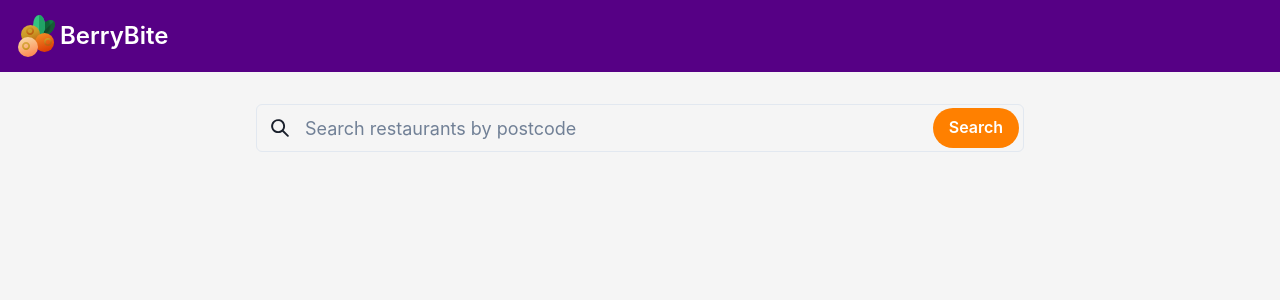
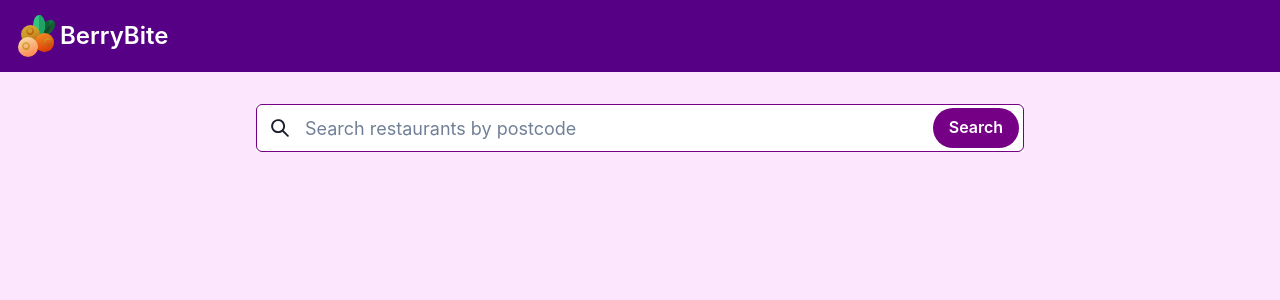
Before and after one commit to sjunaiduk/berrybites, a React (Vite) app in the folder src/berrybite.ui/: page / in a window 1280 px wide. Shown: the top 300 px of the page. Built offline with nearby package versions, Linux system fonts and the light colour scheme.

Commit message:
add box shadow to restaurant card, restyle searchbar. add check in app.tsx if there is no restaurant data

```diff
--- a/src/berrybite.ui/src/App.tsx
+++ b/src/berrybite.ui/src/App.tsx
@@ -1,4 +1,12 @@
-import { Container, Flex, Skeleton, Stack } from "@chakra-ui/react";
+import {
+  Box,
+  Container,
+  Flex,
+  Heading,
+  Skeleton,
+  Stack,
+  Text,
+} from "@chakra-ui/react";
 import Navbar from "./components/Navbar/Navbar";
 import RestaurantsGrid from "./components/RestaurantsGrid/RestaurantsGrid";
 import SearchBar from "./components/SearchBar/SearchBar";
@@ -10,12 +18,25 @@ import RestaurantCard from "./components/RestaurantCard/RestaurantCard";
 function App() {
   const [postcode, setPostcode] = useState("");
 
-  const { data, refetch, isLoading } = useRestaurants(postcode);
+  const { data, refetch, isLoading, isFetched } = useRestaurants(postcode);
 
   // When postcode state changes, the data return changes automatically
   // By only 'computing' restaraunt data when isLoading changes
   // the restaraunts currently shown will only change when the user clicks 'search' for a valid postcode.
   const restaurantData = useMemo(() => data, [isLoading]);
+
+  if (isFetched && restaurantData?.length === 0) {
+    return (
+      <Box mt={4} textAlign="center" p={5}>
+        <Heading size="lg" mb={2}>
+          No Restaurants Found
+        </Heading>
+        <Text fontSize="md">
+          We couldn't find any restaurants matching your search.
+        </Text>
+      </Box>
+    );
+  }
   return (
     <>
       <Navbar />
--- a/src/berrybite.ui/src/components/RestaurantCard/RestaurantCard.tsx
+++ b/src/berrybite.ui/src/components/RestaurantCard/RestaurantCard.tsx
@@ -18,6 +18,7 @@ interface Props {
 const RestaurantCard = ({ restaurant }: Props) => {
   return (
     <Card
+      boxShadow={"1px 1px 1px 0px #000000a6"}
       data-testid="restaurant-card"
       minW={"320px"}
       px={4}
--- a/src/berrybite.ui/src/components/SearchBar/SearchBar.tsx
+++ b/src/berrybite.ui/src/components/SearchBar/SearchBar.tsx
@@ -33,11 +33,16 @@ function SearchBar({ postcode, setPostcode, fetchData }: Props) {
 
   return (
     <FormControl isInvalid={!isValid}>
-      <InputGroup mt={8} size="lg">
+      <InputGroup mt={8} size="lg" background={"white"}>
         <InputLeftElement>
           <SearchIcon />
         </InputLeftElement>
         <Input
+          border={"1.5px solid #760085"}
+          _focus={{
+            borderColor: "#760085",
+          }}
+          _hover={{}}
           data-testid={"postcode-searchbar"}
           placeholder="Search restaurants by postcode"
           textOverflow={"ellipsis"}
@@ -53,8 +58,8 @@ function SearchBar({ postcode, setPostcode, fetchData }: Props) {
         <InputRightElement width="6rem">
           <Button
             data-testid={"postcode-search-button"}
-            _hover={{ bg: "#ff9000" }}
-            backgroundColor={"#ff8000"}
+            _hover={{ bg: "#900085" }}
+            backgroundColor={"#760085"}
             borderRadius={20}
             color={"white"}
             onClick={() => onSearch()}
--- a/src/berrybite.ui/src/index.css
+++ b/src/berrybite.ui/src/index.css
@@ -1,12 +1,11 @@
-.chakra-ui-light {
-  background-color: #f5f5f5;
-}
-
 .sun-icon:hover {
-  background-color: #ff9730 !important;
+  background-color: #a75497b3 !important;
   opacity: 0.8;
 }
 
+body {
+  background-color: rgb(251, 230, 254) !important;
+}
 .star-rating::after {
   content: "/5";
   color: rgb(138, 138, 138);
@@ -14,6 +13,10 @@
   margin-left: 4px; /* Adds a small space between the rating and the "/5" */
 }
 
+*:focus {
+  box-shadow: none !important;
+}
+
 #root {
   min-width: fit-content;
 }
```
